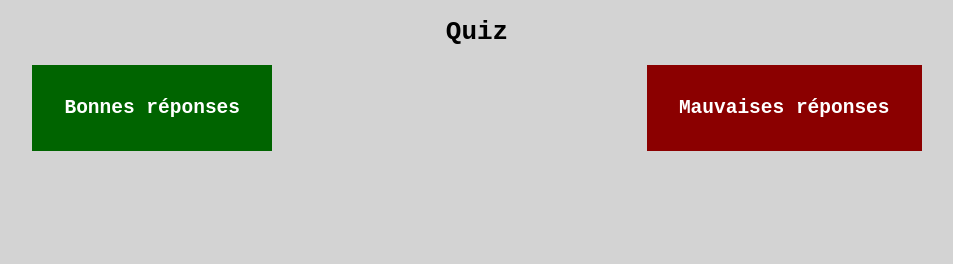
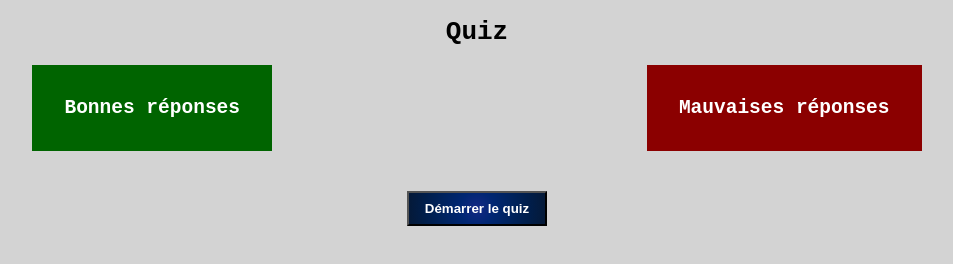
Before and after one commit to Oriane-Toque/quiz-js, a plain HTML site: page index.html in a window 1280 px wide. Shown: the whole page, without its empty margins (163-1116 px from the left). Drawn offline with Linux system fonts and the light colour scheme.

Commit message:
bouton lancement script

```diff
--- a/css/style.css
+++ b/css/style.css
@@ -25,3 +25,11 @@ h3 {
     background-color: darkred;
     color: white;
 }
+
+button {
+    margin-top: 2.5rem;
+    padding: 0.5rem 1rem 0.5rem 1rem;
+    background-image: radial-gradient(circle, #142885, #002672, #00235e, #001e4b, #051937);
+    color: #fff;
+    font-weight: bold;
+}
--- a/index.html
+++ b/index.html
@@ -27,6 +27,11 @@
         </div>
     </div>
 
+    <div class="container">
+        <button id="quizz" type="button" onclick="playQuiz();">Démarrer le quiz</button>
+    </div>
+
+
     <!-- inclusion des fichiers JS -->
     <script src="js/questions.js"></script>
     <script src="js/app.js"></script>
--- a/js/app.js
+++ b/js/app.js
@@ -41,7 +41,7 @@ function checkResponse(index, responseUser)
   if (Number(responseUser) === responses[index])
   {
     // j'indique à l'utilisateur que sa réponse est juste
-    window.alert("CORRECT");
+    console.log("CORRECT");
     scoreRight++;
     // je renvoie true dans ma variable checkCorrect
     // pour qu'ensuite ma fonction addResponseToDOM
@@ -50,7 +50,7 @@ function checkResponse(index, responseUser)
   }
   else
   {
-    window.alert("FAUX");
+    console.log("FAUX");
     scoreWrong++;
     return false;
   }
@@ -72,12 +72,18 @@ function addResponseToDom(index, isCorrect)
   }
 }
 
+// fonction 4
+// affichage compteurs des bonnes et mauvaises réponses
 function counterResponse()
 {
-  if (!document.querySelector('#right p') || !document.querySelector('#right p'))
+  // on vérifie si un élément p a déjà été créé pour affichage des scores
+  if (!document.querySelector('#right p') || !document.querySelector('#wrong p'))
   {
+    // si non alors on crée un élément p
     let counterRight = document.createElement('p');
+    // on attribut son contenu
     counterRight.textContent = scoreRight;
+    // et on cible ou on veut le positionner et on l'affiche
     document.querySelector('#right h2').append(counterRight);
 
     let counterWrong = document.createElement('p');
@@ -85,16 +91,20 @@ function counterResponse()
     document.querySelector('#wrong h2').append(counterWrong);
   }
   else
+  // sinon dans le cas que l'élément p a déjà été créé
   {
+    // on ecrase le contenu précédent pour les nouveaux scores
     document.querySelector('#right h2 p').textContent = scoreRight;
     document.querySelector('#wrong h2 p').textContent = scoreWrong;
   }
 }
 
+// fonction 5
 // 6ème étape : faire une fonction pour poser toutes les questions
 // à l'utilisateur #playQuiz
 function playQuiz()
 {
+  // on réinitialise à chaque nouvelle soumission du quiz
   scoreRight = 0;
   scoreWrong = 0;
   document.querySelector('#right ul').textContent = "";
@@ -107,5 +117,8 @@ function playQuiz()
     const RESPONSE = checkResponse(index, QUESTION);
     addResponseToDom(index, RESPONSE);
   }
+  // seule fonction qui ne nécessite pas de se retrouver dans la boucle
+  // on veut le score totale et non une énumération du score
+  // donc on sort de la boucle cette fonction
   counterResponse();
 }
```
Also changed, not shown: js/questions.js (line endings or trailing spaces).
